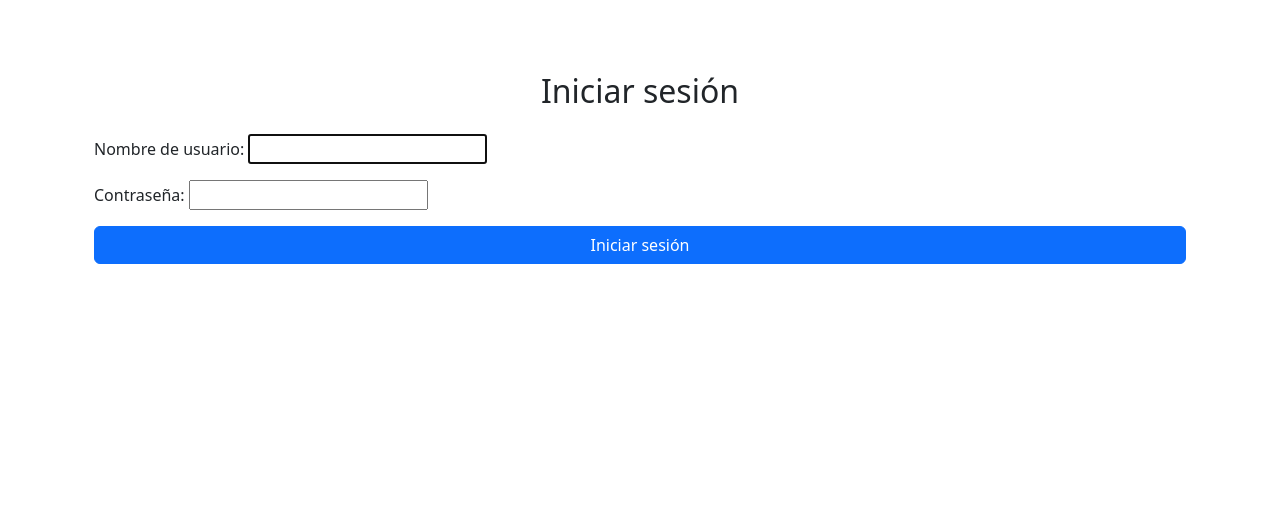
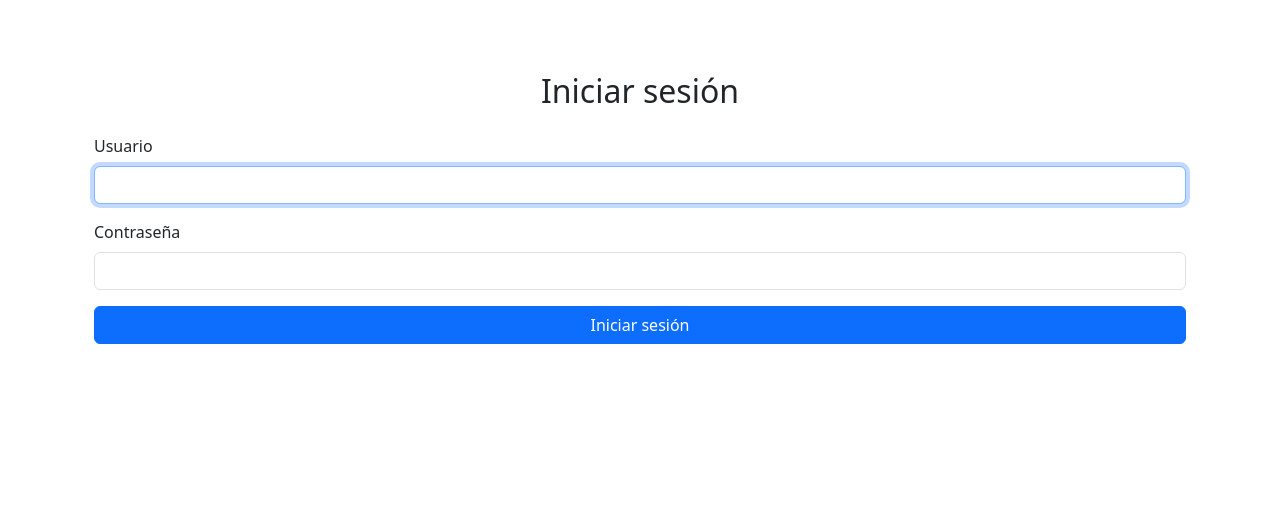
Before and after one commit to JCuenca17/lab_ne, a Django app: page /login/ in a window 1280 px wide. Shown: the part 56-586 px from the top of the page. Run offline with Django 3.2, Linux system fonts and the light colour scheme.

Commit message:
estilos para login

```diff
--- a/maestro/forms.py
+++ b/maestro/forms.py
@@ -1,5 +1,7 @@
 from django import forms
 from .models import MaestroEquipo
+from django.contrib.auth.forms import AuthenticationForm
+
 
 class MaestroForm(forms.ModelForm):
     class Meta:
@@ -14,3 +16,10 @@ class MaestroForm(forms.ModelForm):
         # Eliminar 'estado_registro' del formulario
         if 'estado_registro' in self.fields:
             del self.fields['estado_registro']
+
+
+class CustomLoginForm(AuthenticationForm):
+    def __init__(self, *args, **kwargs):
+        super().__init__(*args, **kwargs)
+        for field_name, field in self.fields.items():
+            field.widget.attrs['class'] = 'form-control'
--- a/maestro/templates/pages/login.html
+++ b/maestro/templates/pages/login.html
@@ -6,7 +6,17 @@
 
     <form method="POST" class="mt-4">
       {% csrf_token %}
-      <div class="mb-3">{{ form.as_p }}</div>
+
+      <div class="mb-3">
+        <label for="{{ form.username.id_for_label }}" class="form-label">Usuario</label>
+        {{ form.username }}
+      </div>
+
+      <div class="mb-3">
+        <label for="{{ form.password.id_for_label }}" class="form-label">Contraseña</label>
+        {{ form.password }}
+      </div>
+
       <button type="submit" class="btn btn-primary w-100">Iniciar sesión</button>
     </form>
 
--- a/maestro/urls.py
+++ b/maestro/urls.py
@@ -1,5 +1,6 @@
 from django.urls import path, include
 from django.contrib.auth.views import LoginView, LogoutView
+from .forms import CustomLoginForm
 from . import views
 
 urlpatterns = [
@@ -13,7 +14,8 @@ urlpatterns = [
     path('maestro/editar/<str:id>', views.editar, name='editar'),
     path('desactivar/<str:id>/', views.desactivar, name='desactivar'),
     path('activar/<str:id>/', views.activar, name='activar'),
-    path('login/', LoginView.as_view(template_name='pages/login.html'), name='login'),
+    path('login/', LoginView.as_view(template_name='pages/login.html',
+         authentication_form=CustomLoginForm), name='login'),
     path('logout/', LogoutView.as_view(next_page='inicio'), name='logout'),
     path('', include('pwa.urls')),
 ]
```
